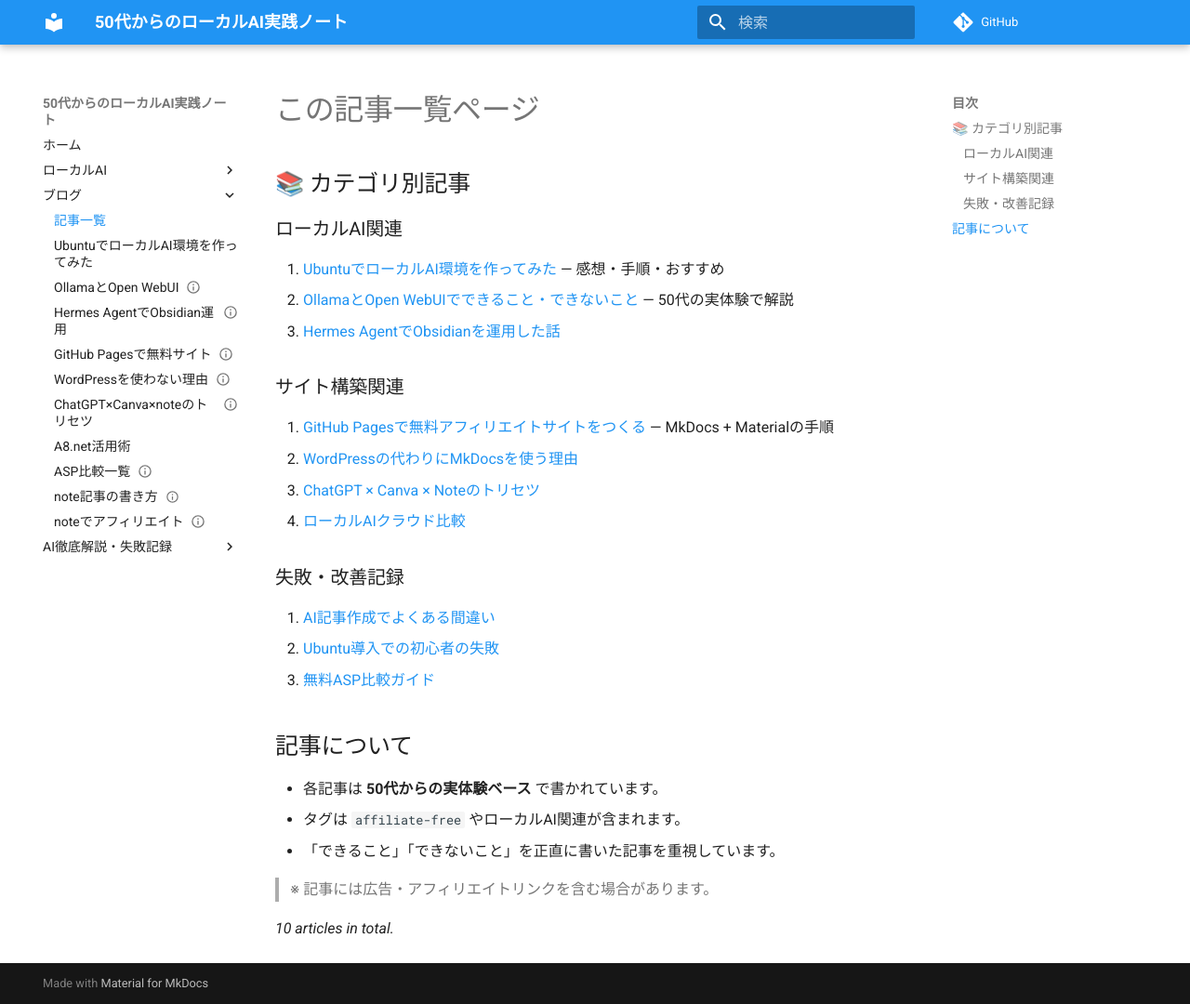
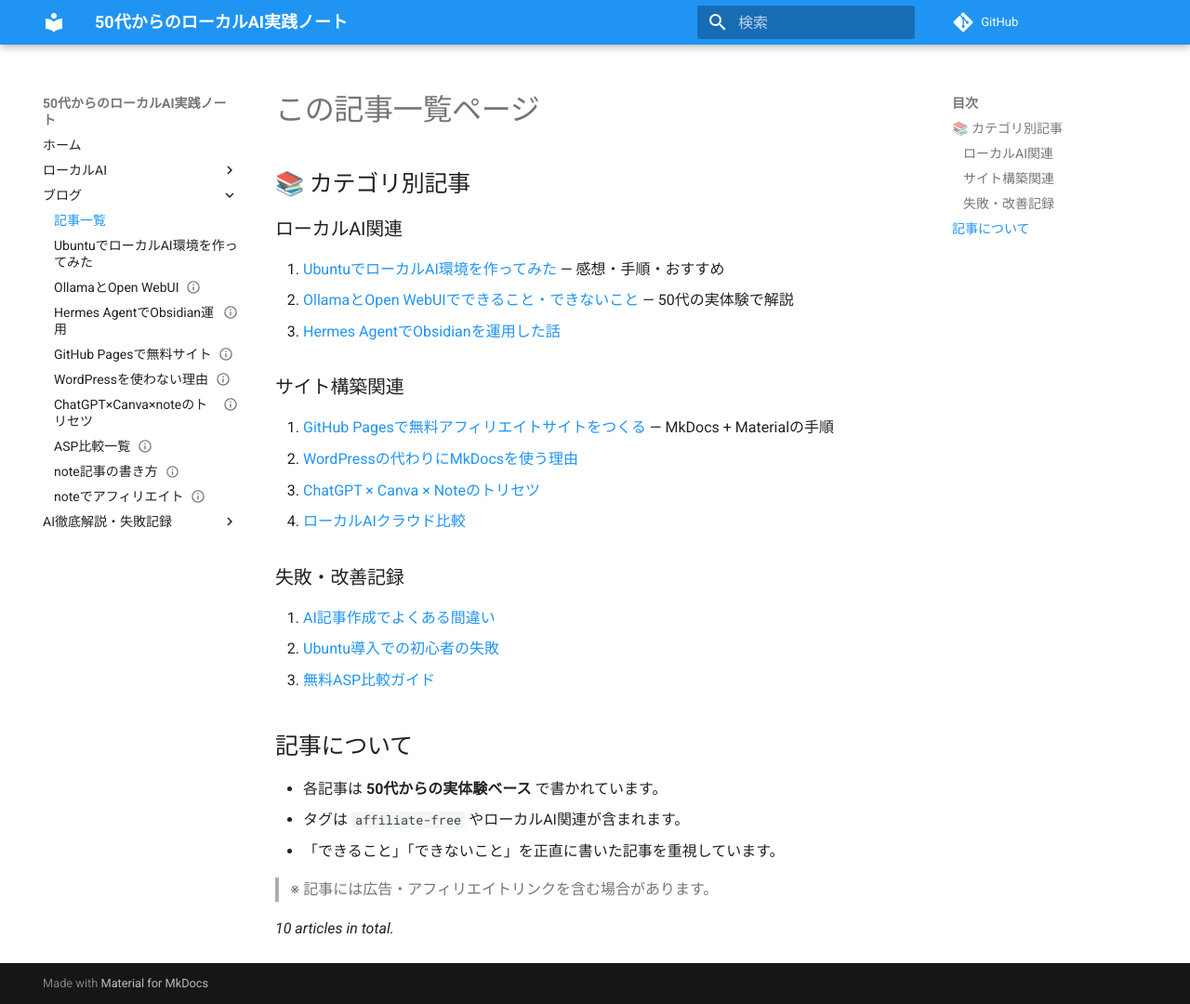
Before and after one commit to snoeru373/kirokuwonokosite, an MkDocs documentation site: the page built from docs/blog/index.md, in a window 1280 px wide and 1080 px high. Shown: the whole window at 93% size. Built offline with MkDocs 1.6.1 and Material for MkDocs 9.7.7, drawn with Linux system fonts in a browser that asks for light colours; comment, search, counter and statistics services are not loaded.

Commit message:
remove nonexistent article-a8-guide nav entry

```diff
--- a/mkdocs.yml
+++ b/mkdocs.yml
@@ -23,7 +23,6 @@ nav:
       - GitHub Pagesで無料サイト: blog/article-04-github-pages-website.md
       - WordPressを使わない理由: blog/article-05-no-wordpress.md
       - ChatGPT×Canva×noteのトリセツ: blog/article-06-chatgpt-canva-note.md
-      - A8.net活用術: blog/article-a8-guide.md
       - ASP比較一覧: blog/article-asp-comparison.md
       - note記事の書き方: blog/article-note-article-example.md
       - noteでアフィリエイト: blog/article-note-how-to.md
```
